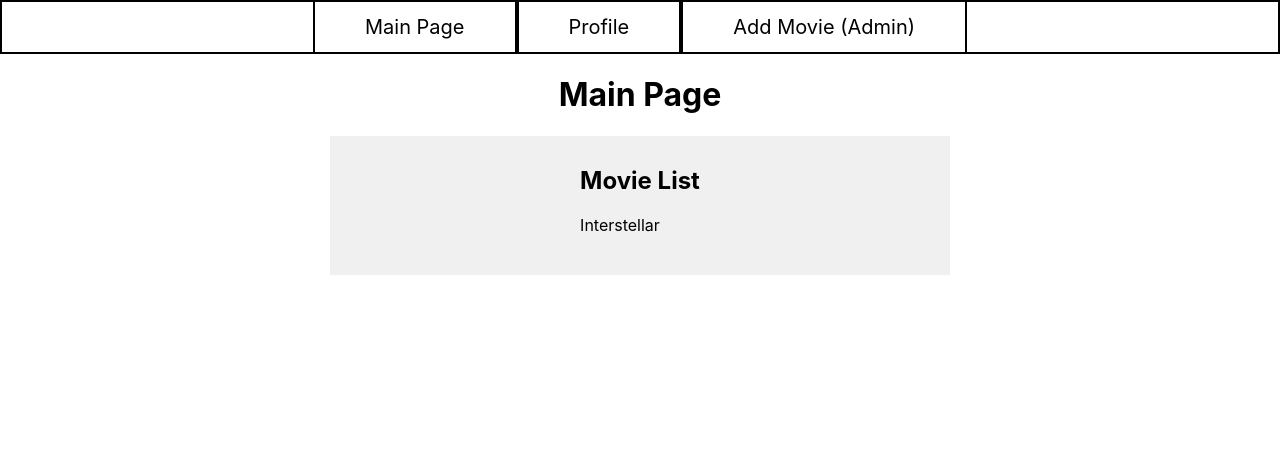
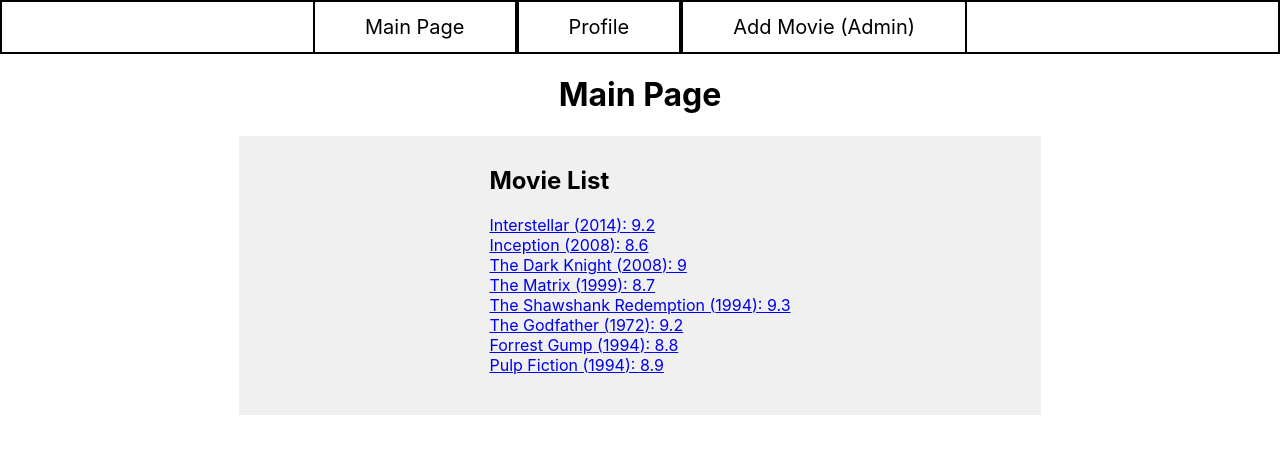
Before and after one commit to Walkername/movie-rating-frontend, a React (Create React App) app: page / in a window 1280 px wide. Shown: the top 454 px of the page. Built offline with nearby package versions, Linux system fonts and the light colour scheme.

Commit message:
feat(main-page): mocks output on page

```diff
--- a/src/pages/main-page/main-page.jsx
+++ b/src/pages/main-page/main-page.jsx
@@ -1,8 +1,8 @@
 import NavigationBar from '../../components/navigation/navigation';
 
-function MainPage() {
+function MainPage({ movies }) {
     return (
-        <div>
+        <body>
             <NavigationBar />
             <div>
                 <h1>Main Page</h1>
@@ -13,12 +13,21 @@ function MainPage() {
                     <div>
                         <h2>Movie List</h2>
                         <div>
-                            Interstellar
+                            {
+                                movies.map((movie) => {
+                                    let href = "/movies/" + movie.id;
+                                    return (
+                                        <div>
+                                            <a href={href}>{movie.title} ({movie.releaseYear}): {movie.averageRating}</a>
+                                        </div>
+                                    );
+                                })
+                            }
                         </div>
                     </div>
                 </div>
             </div>
-        </div>
+        </body>
 
     )
 }
```
